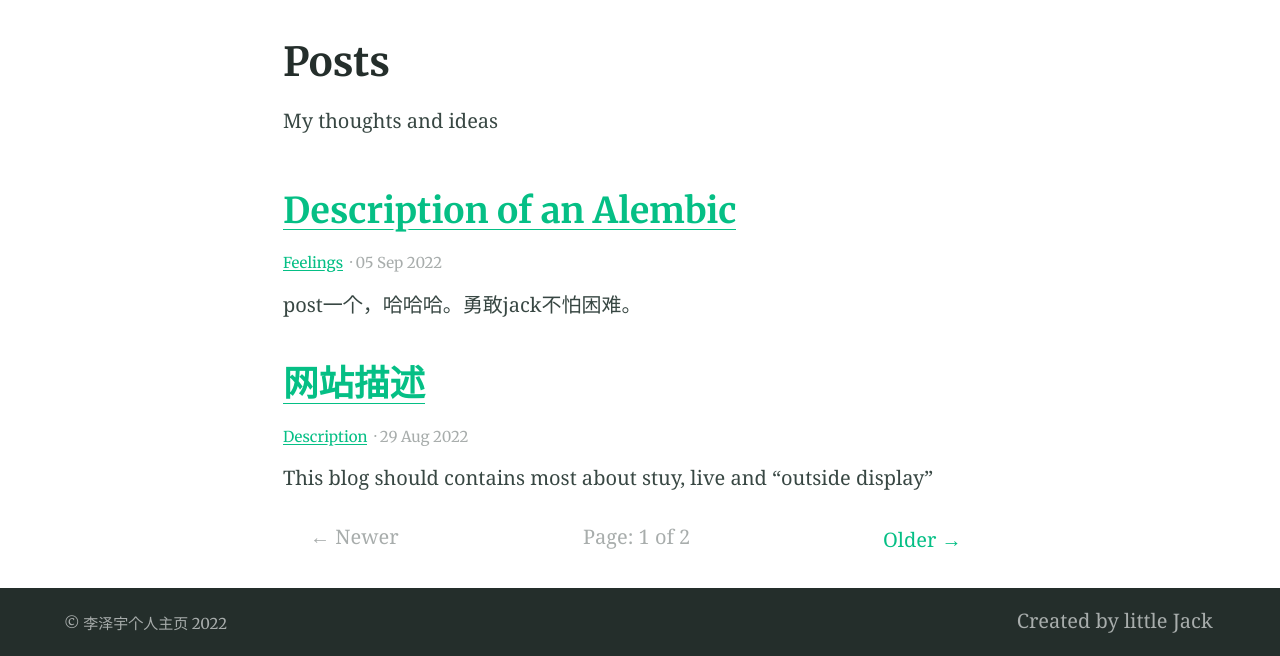
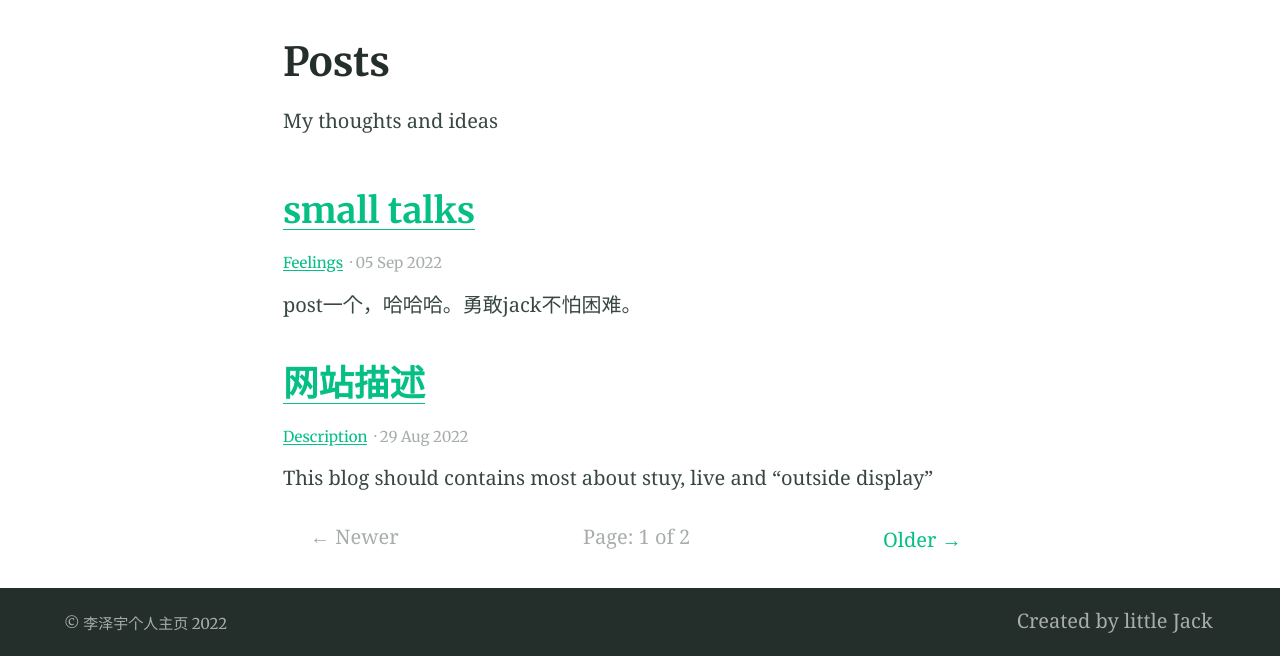
Before and after one commit to lizeyujack/lizeyujack.github.io, a Jekyll site: the page built from blog/index.html, in a window 1280 px wide. Shown: the part 424-1080 px from the top of the page. Built offline with Jekyll 4.4.1, drawn with Linux system fonts in a browser that asks for light colours; the list of posts is cut into pages by our own code.

Commit message:
Update 2022-09-05-example-post-one.md

```diff
--- a/_posts/2022-09-05-example-post-one.md
+++ b/_posts/2022-09-05-example-post-one.md
@@ -1,5 +1,5 @@
 ---
-title: Description of an Alembic
+title: small talks
 categories:
 - Feelings
 feature_image: "https://github.com/lizeyujack/lizeyujack.github.io/blob/main/shy_shushu.jpg?raw=true"
```
